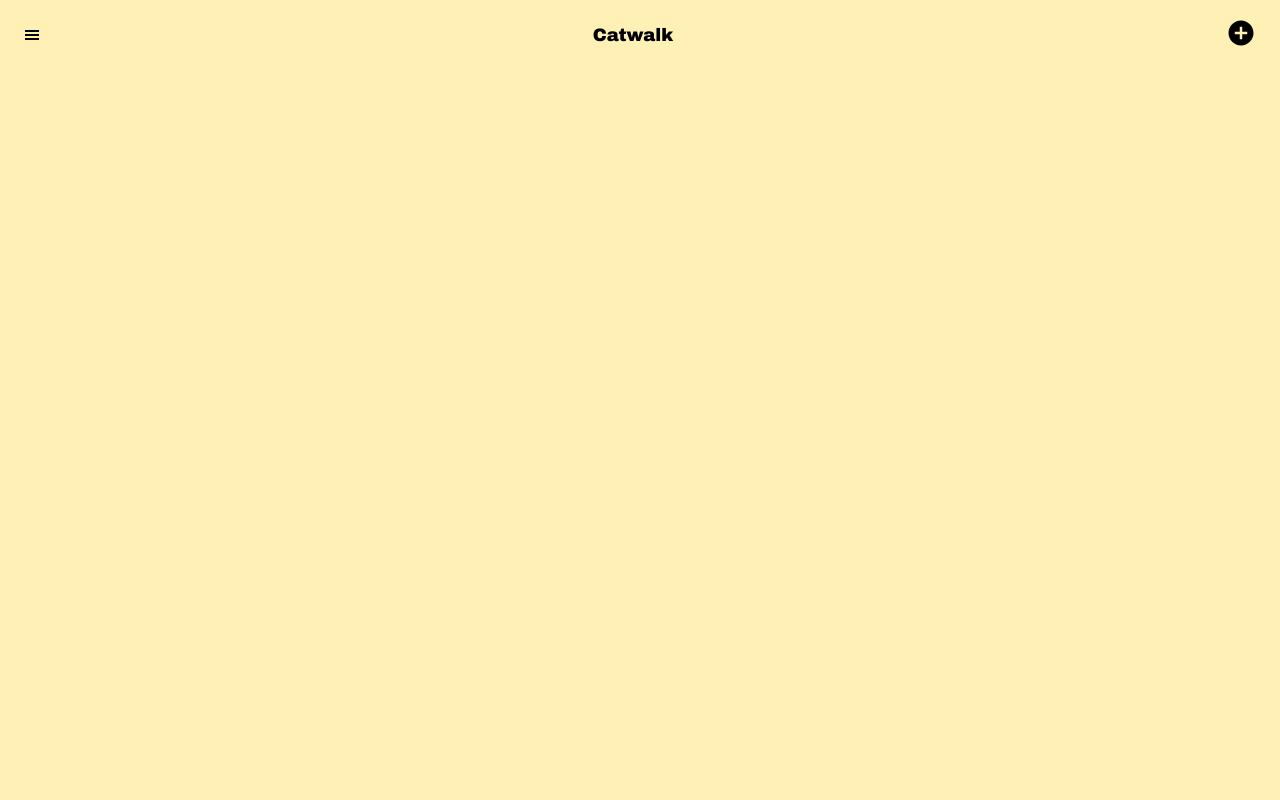
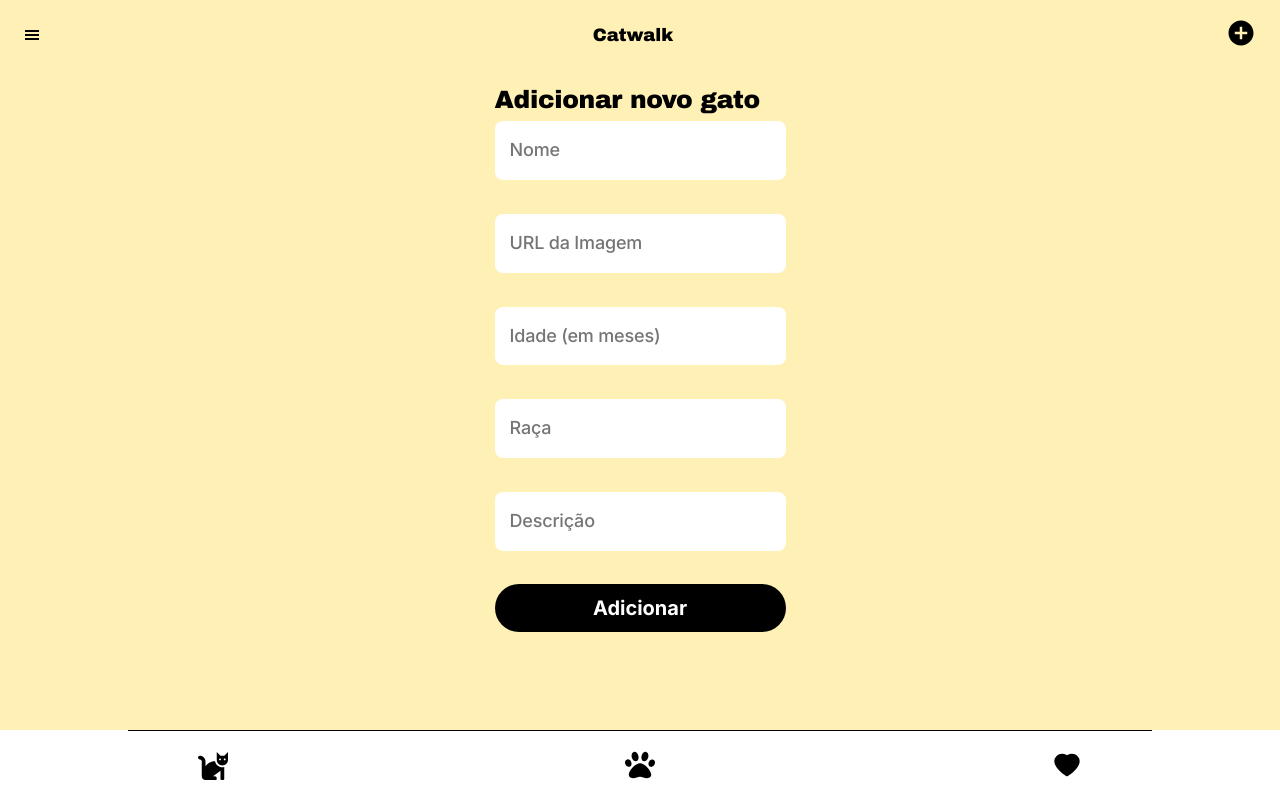
Before and after one commit to Nathan4Andrade/projeto18-freela-front, a React (Vite) app: page /add in a window 1280 px wide. Before the commit this address had no page. Built offline with nearby package versions, Linux system fonts and the light colour scheme; sample sign-in values are in the browser's storage.

Commit message:
feat: AddCatPage

```diff
--- a/src/App.jsx
+++ b/src/App.jsx
@@ -8,6 +8,7 @@ import HomePage from "./pages/HomePage";
 import Navbar from "./components/Navbar";
 import CatPage from "./pages/CatPage";
 import MyCatsPage from "./pages/MyCatsPage";
+import AddCatPage from "./pages/AddCatPage";
 
 function App() {
   const [token, setToken] = useState("");
@@ -22,6 +23,7 @@ function App() {
             <Route path="/home" element={<HomePage />} />
             <Route path="/cats/:idCat" element={<CatPage />} />
             <Route path="/cats/me" element={<MyCatsPage />} />
+            <Route path="/add" element={<AddCatPage />} />
           </Routes>
         </BrowserRouter>
       </AuthContext.Provider>
--- /dev/null
+++ b/src/pages/AddCatPage.jsx
@@ -0,0 +1,129 @@
+import styled from "styled-components";
+import { useNavigate } from "react-router-dom";
+import { useState, useEffect, useContext } from "react";
+import axios from "axios";
+import AuthContext from "../contexts/AuthContext";
+import Footer from "../components/Footer";
+
+export default function AddCatPage() {
+  const [token, setToken] = useContext(AuthContext);
+  const navigate = useNavigate();
+  const [name, setName] = useState("");
+  const [image, setImage] = useState("");
+  const [age, setAge] = useState();
+  const [breed, setBreed] = useState("");
+  const [description, setDescription] = useState("");
+
+  const apiURL = import.meta.env.VITE_API_URL;
+
+  useEffect(() => {
+    if (!token) {
+      const localUserToken = JSON.parse(localStorage.getItem("token"));
+
+      if (localUserToken) {
+        setToken(localUserToken);
+        // eslint-disable-next-line no-unused-vars
+        const config = {
+          headers: {
+            Authorization: `Bearer ${localUserToken}`,
+          },
+        };
+      } else {
+        navigate("/");
+      }
+    } else {
+      const config = {
+        headers: {
+          Authorization: `Bearer ${token}`,
+        },
+      };
+      console.log(config);
+    }
+  }, [apiURL, navigate, setToken, token]);
+
+  function addCat(e) {
+    e.preventDefault();
+
+    const newCat = {
+      name,
+      age,
+      breed,
+      description,
+      image,
+    };
+
+    const config = {
+      headers: {
+        Authorization: `Bearer ${token}`,
+      },
+    };
+
+    axios
+      .post(`${apiURL}/cats/new`, newCat, config)
+      .then((resp) => console.log(resp.data))
+      .catch((err) => console.log(err.response.data));
+  }
+
+  return (
+    <PageContainer>
+      <h1>Adicionar novo gato</h1>
+      <form onSubmit={addCat}>
+        <input
+          placeholder="Nome"
+          type="text"
+          value={name}
+          onChange={(e) => setName(e.target.value)}
+          required
+        />
+        <input
+          placeholder="URL da Imagem"
+          type="text"
+          value={image}
+          onChange={(e) => setImage(e.target.value)}
+          required
+        />
+        <input
+          placeholder="Idade (em meses)"
+          type="number"
+          value={age}
+          onChange={(e) => setAge(e.target.value)}
+          required
+        />
+        <input
+          placeholder="Raça"
+          type="text"
+          value={breed}
+          onChange={(e) => setBreed(e.target.value)}
+          required
+        />
+        <input
+          placeholder="Descrição"
+          type="text"
+          value={description}
+          onChange={(e) => setDescription(e.target.value)}
+          required
+        />
+        <button>
+          <span>Adicionar</span>
+        </button>
+      </form>
+      <Footer />
+    </PageContainer>
+  );
+}
+
+const PageContainer = styled.div`
+  display: flex;
+  flex-direction: column;
+  h1 {
+    font-size: 25px;
+  }
+  form {
+    padding-bottom: 20px;
+  }
+  input {
+    border-radius: 8px;
+    background: #fff;
+    border: none;
+  }
+`;
```
